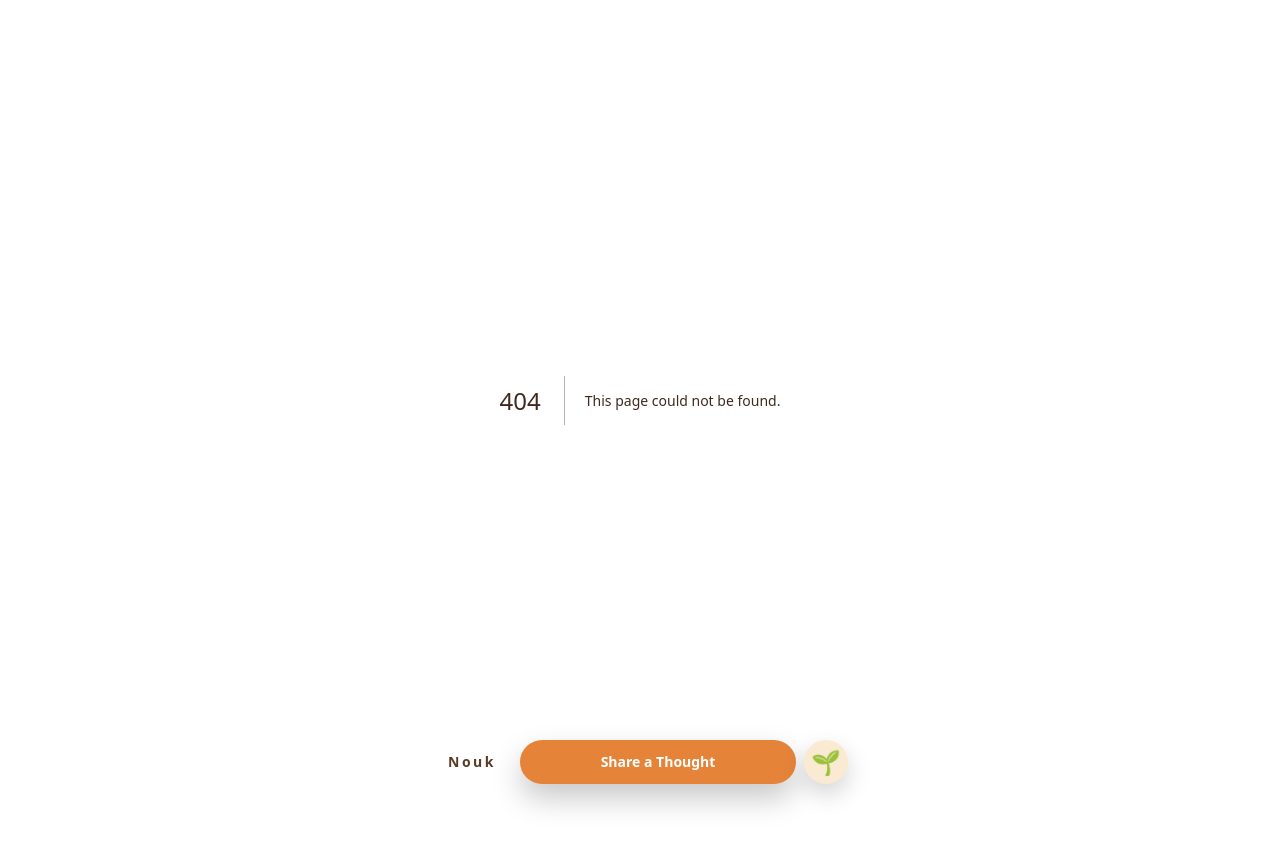
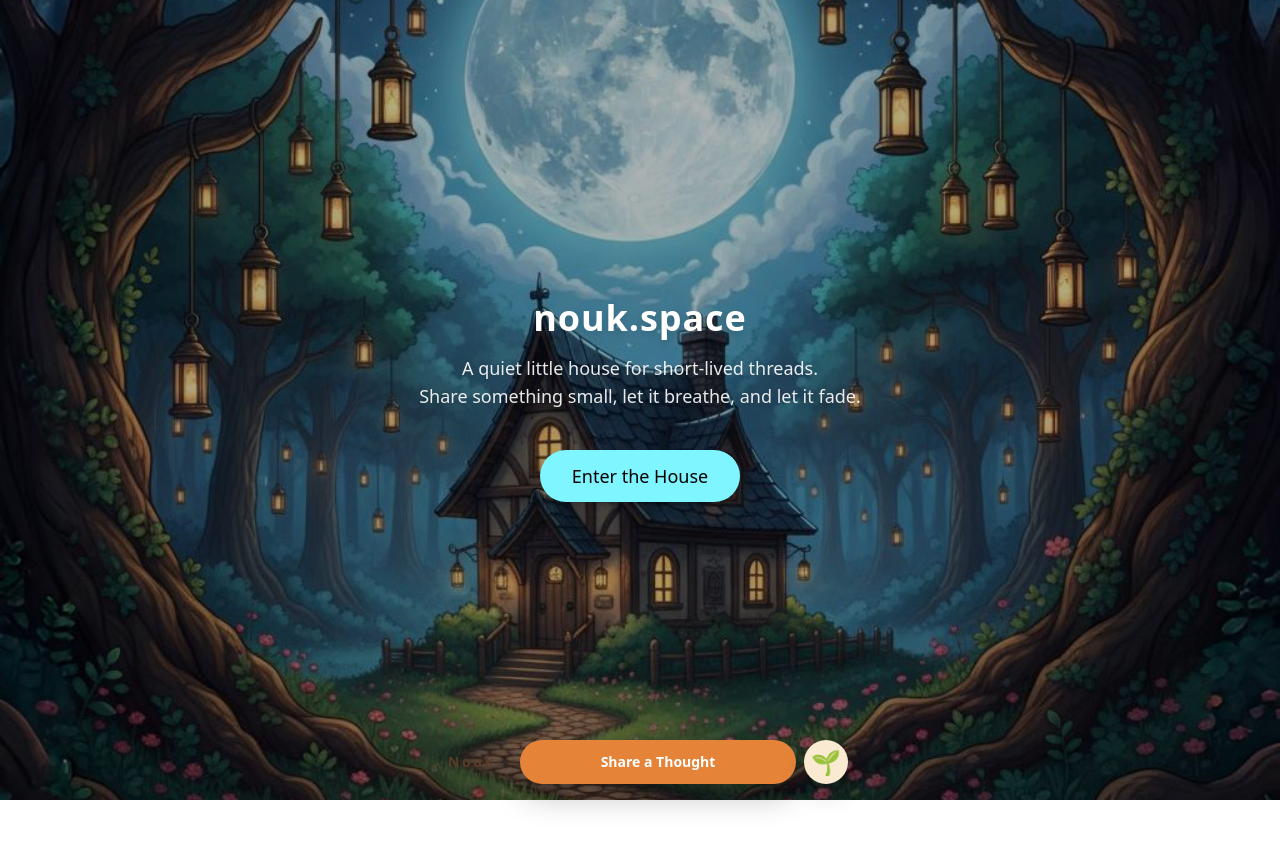
Before and after one commit to dus10-sudo/Nouk-V2, a Next.js app: page /home in a window 1280 px wide. Before the commit this address had no page. Shown: the top 848 px of the page. Built offline with nearby package versions, Linux system fonts and the light colour scheme.

Commit message:
Create page.tsx

```diff
--- /dev/null
+++ b/src/app/home/page.tsx
@@ -0,0 +1,48 @@
+"use client";
+
+import Image from "next/image";
+import { useRouter } from "next/navigation";
+
+export default function LandingPage() {
+  const router = useRouter();
+
+  return (
+    <div
+      className="relative w-full h-screen overflow-hidden"
+      style={{ backgroundColor: "#000" }}
+    >
+      {/* Background image */}
+      <Image
+        src="/house-landing.jpg" // <- put your chosen image in /public and name it this
+        alt="Nouk House"
+        fill
+        priority
+        className="object-cover"
+      />
+
+      {/* Dark overlay (optional, keeps text legible) */}
+      <div className="absolute inset-0 bg-black/30" />
+
+      {/* Centered content */}
+      <div className="absolute inset-0 flex flex-col items-center justify-center text-center px-6">
+        <h1 className="text-white text-4xl font-semibold tracking-wide mb-4 drop-shadow-lg">
+          nouk.space
+        </h1>
+
+        <p className="text-white/90 text-lg max-w-md mb-10 drop-shadow">
+          A quiet little house for short-lived threads.
+          <br />
+          Share something small, let it breathe, and let it fade.
+        </p>
+
+        {/* Button */}
+        <button
+          onClick={() => router.push("/home")}
+          className="px-8 py-3 rounded-full text-lg font-medium text-black bg-[#7ff6ff] shadow-md active:scale-95 transition"
+        >
+          Enter the House
+        </button>
+      </div>
+    </div>
+  );
+}
```
